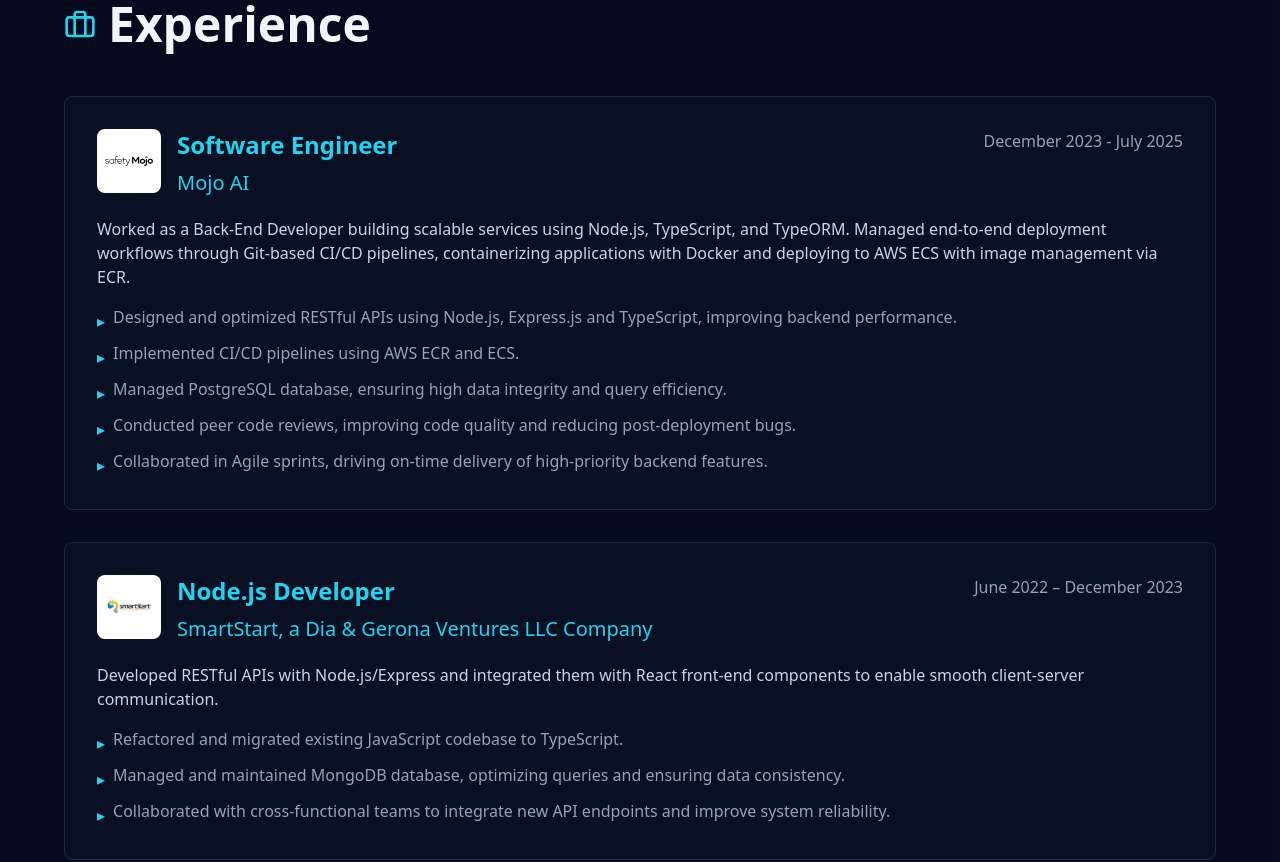
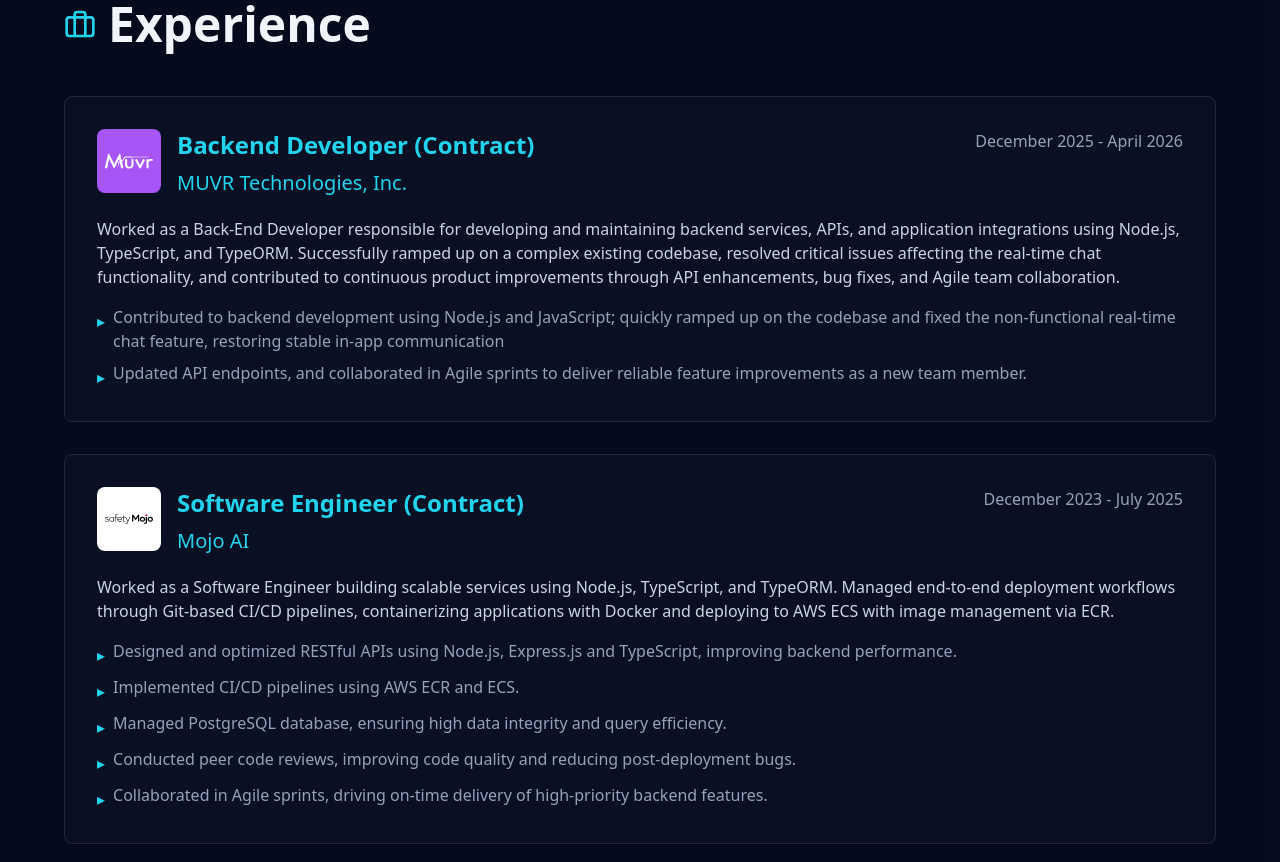
Before and after one commit to nadnad121021/dynamic-portfolio, a React (Vite) app: page / in a window 1280 px wide. Shown: the part 1780-2642 px from the top of the page. Built offline with nearby package versions, Linux system fonts and the light colour scheme.

Commit message:
refactor: added experience

```diff
--- a/src/components/experience.tsx
+++ b/src/components/experience.tsx
@@ -28,7 +28,7 @@
                                     <img
                                         src={`/experience/${exp.logo}`}
                                         alt={`${exp.company} logo`}
-                                        className="w-16 h-16 object-contain rounded-lg bg-white p-2"
+                                        className={exp.background_color ? `w-16 h-16 object-contain rounded-lg p-2 ${exp.background_color}` : 'w-16 h-16 object-contain rounded-lg bg-white p-2'}
                                     />
                                     <div>
                                         <h3 className="text-2xl font-bold text-cyan-400 mb-2">{exp.title}</h3>
--- a/src/interfaces/portfolioInfo.interface.ts
+++ b/src/interfaces/portfolioInfo.interface.ts
@@ -87,6 +87,7 @@
   achievements: string[];
   logo: string;
   company_url: string;
+  background_color?: string;
 }
 
 // Reviews / Testimonials
--- a/src/portfolio.ts
+++ b/src/portfolio.ts
@@ -111,10 +111,23 @@
     ],
     experiences: [
         {
-            title: 'Software Engineer',
+            title: 'Backend Developer (Contract)',
+            company: 'MUVR Technologies, Inc.',
+            period: 'December 2025 - April 2026',
+            description: 'Worked as a Back-End Developer responsible for developing and maintaining backend services, APIs, and application integrations using Node.js, TypeScript, and TypeORM. Successfully ramped up on a complex existing codebase, resolved critical issues affecting the real-time chat functionality, and contributed to continuous product improvements through API enhancements, bug fixes, and Agile team collaboration.',
+            achievements: [
+                'Contributed to backend development using Node.js and JavaScript; quickly ramped up on the codebase and fixed the non-functional real-time chat feature, restoring stable in-app communication',
+                'Updated API endpoints, and collaborated in Agile sprints to deliver reliable feature improvements as a new team member.',
+            ],
+            logo: 'muvr.svg',
+            company_url: 'https://www.muvr.io/',
+            background_color: 'bg-purple-500',
+        },
+        {
+            title: 'Software Engineer (Contract)',
             company: 'Mojo AI',
             period: 'December 2023 - July 2025',
-            description: 'Worked as a Back-End Developer building scalable services using Node.js, TypeScript, and TypeORM. Managed end-to-end deployment workflows through Git-based CI/CD pipelines, containerizing applications with Docker and deploying to AWS ECS with image management via ECR.',
+            description: 'Worked as a Software Engineer building scalable services using Node.js, TypeScript, and TypeORM. Managed end-to-end deployment workflows through Git-based CI/CD pipelines, containerizing applications with Docker and deploying to AWS ECS with image management via ECR.',
             achievements: [
                 'Designed and optimized RESTful APIs using Node.js, Express.js and TypeScript, improving backend performance.',
                 'Implemented CI/CD pipelines using AWS ECR and ECS.',
```
Also changed, not shown: public/experience/muvr.svg (added).
